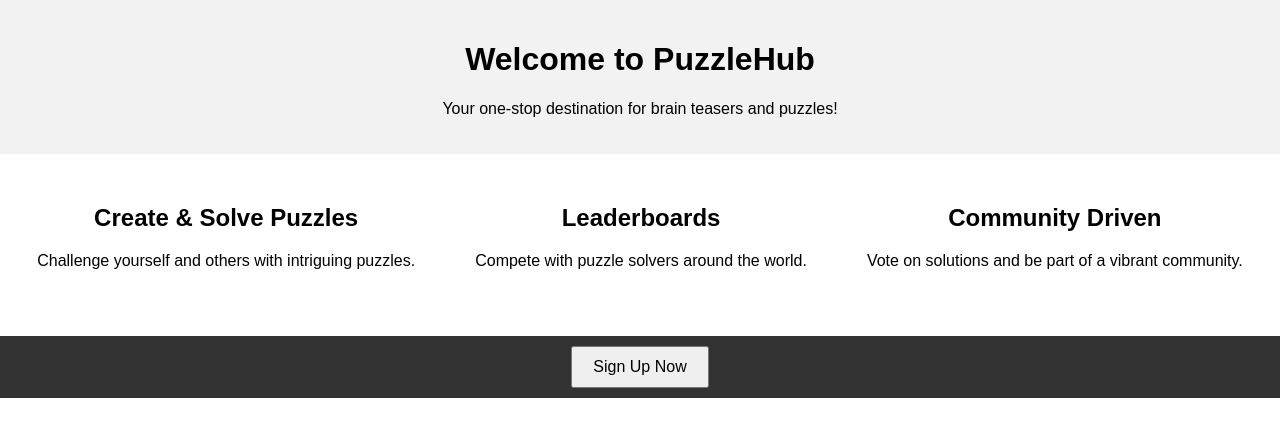
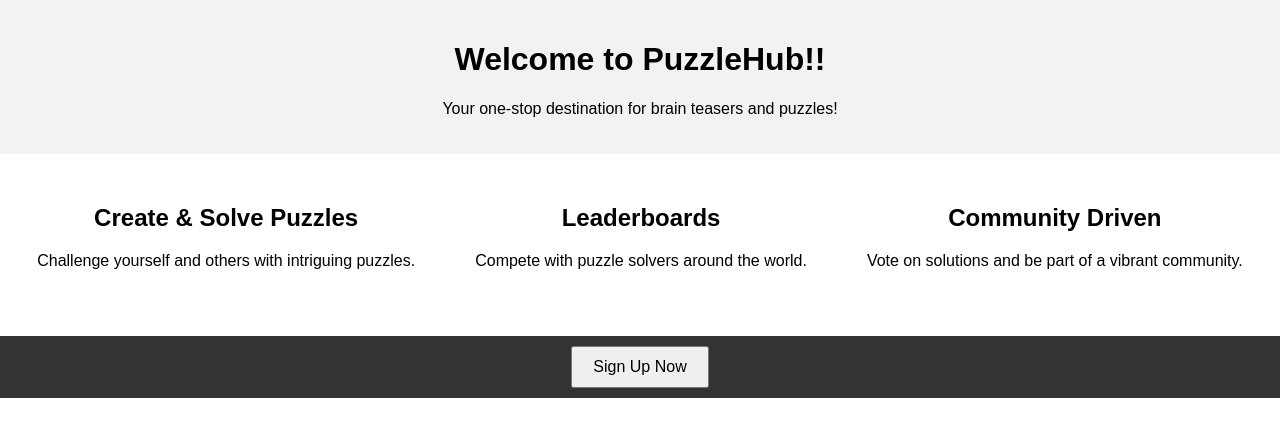
Before and after one commit to nathanbkim/CITS3403-Project-Draft-v1, a plain HTML site: page index.html in a window 1280 px wide. Drawn offline with Linux system fonts and the light colour scheme.

Commit message:
Updated index.html
Added 2 exclamation marks to h1

```diff
--- a/index.html
+++ b/index.html
@@ -8,7 +8,7 @@
 </head>
 <body>
     <header>
-        <h1>Welcome to PuzzleHub</h1>
+        <h1>Welcome to PuzzleHub!!</h1>
         <p>Your one-stop destination for brain teasers and puzzles!</p>
     </header>
     <section id="features">
```
